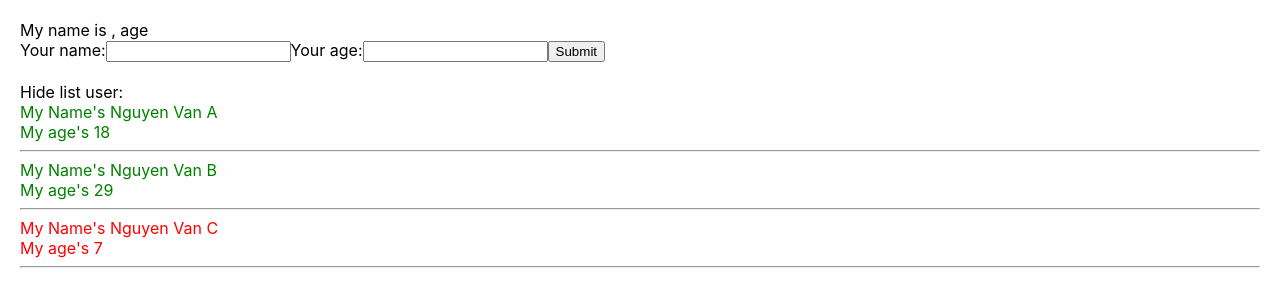
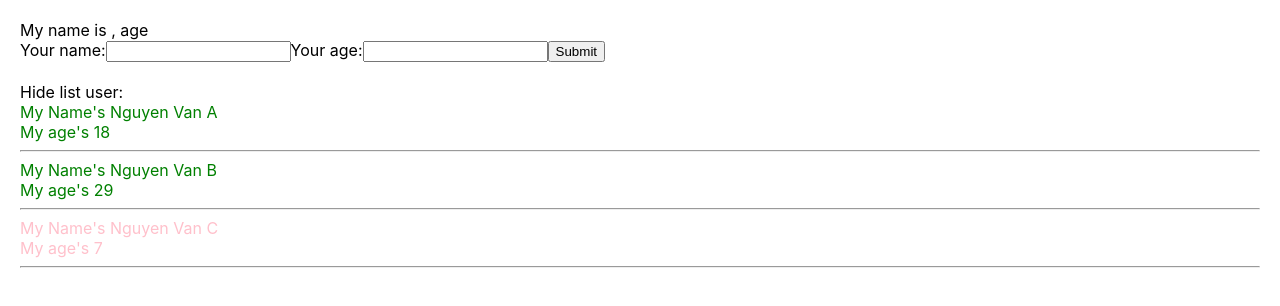
Before and after one commit to tranminhnghia01/KhoaHocReact, a React (Create React App) app: page / in a window 1280 px wide. Shown: the top 306 px of the page. Built offline with nearby package versions, Linux system fonts and the light colour scheme.

Commit message:
install scss

```diff
--- a/package.json
+++ b/package.json
@@ -13,6 +13,7 @@
     "redux": "4.2.0",
     "redux-devtools-extension": "2.13.9",
     "redux-thunk": "2.4.1",
+    "sass": "1.53.0",
     "web-vitals": "2.1.4"
   },
   "scripts": {
--- a/src/App.js
+++ b/src/App.js
@@ -1,5 +1,5 @@
 // import { logo } from "./logo.svg";
-import "./App.css";
+import "./App.scss";
 // import { useDispatch, useSelector } from "react-redux";
 // import { increaseCounter, decreaseCounter } from "./redux/action/counterAction";
 import MyComponent from "./components/MyComponent";
--- a/src/App.css
+++ b/src/App.scss
@@ -43,14 +43,6 @@ code {
   color: #61dafb;
 }
 
-.red {
-  color: red;
-}
-
-.green {
-  color: green;
-}
-
 @keyframes App-logo-spin {
   from {
     transform: rotate(0deg);
--- a/src/components/DisplayInfor.js
+++ b/src/components/DisplayInfor.js
@@ -1,5 +1,5 @@
 import React from "react";
-
+import "./DisplayInfor.scss";
 class DisplayInfor extends React.Component {
   state = {
     isShow: true,
@@ -13,7 +13,7 @@ class DisplayInfor extends React.Component {
     // console.log(this.props);
     const { listUsers } = this.props;
     return (
-      <>
+      <div className="display-infor-container">
         <span
           onClick={() => {
             this.handleShowHide();
@@ -31,7 +31,7 @@ class DisplayInfor extends React.Component {
               </div>
             );
           })}
-      </>
+      </div>
     );
   }
 }
--- /dev/null
+++ b/src/components/DisplayInfor.scss
@@ -0,0 +1,9 @@
+.display-infor-container {
+  .red {
+    color: pink;
+  }
+
+  .green {
+    color: green;
+  }
+}
```
Also changed, not shown: 1 other file (tests, documents, lock files or other folders).
